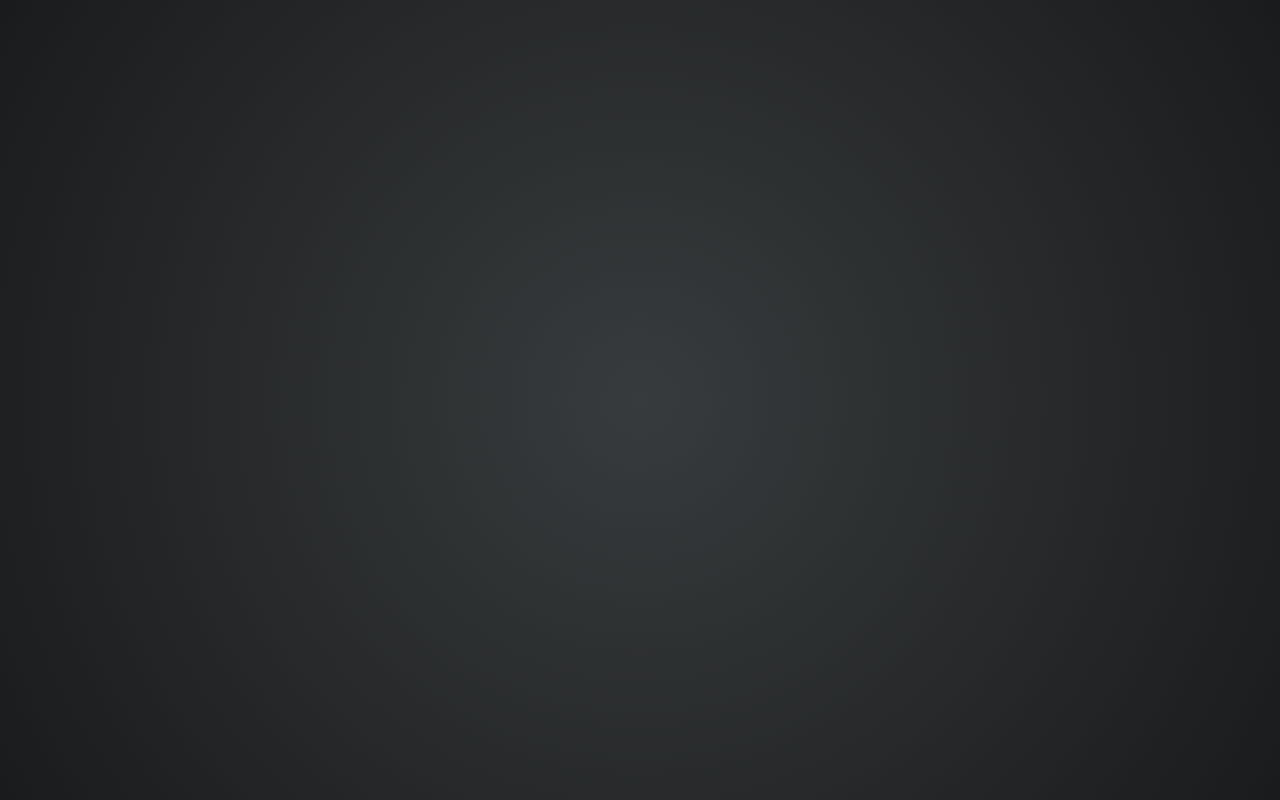
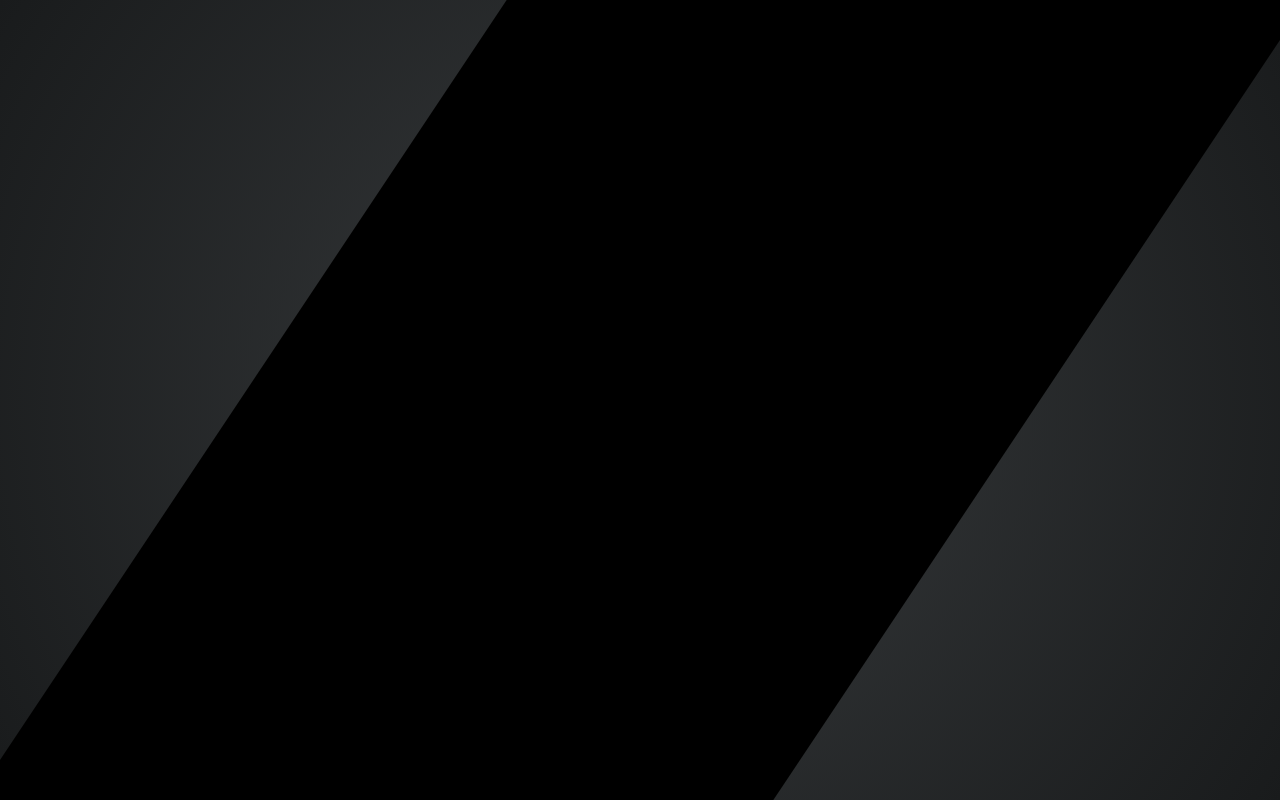
Before and after one commit to azrulsaleh/big2, a React (Vite) app: page / in a window 1280 px wide. Built offline with nearby package versions, Linux system fonts and the light colour scheme.

Commit message:
feat: added stripe to background

```diff
--- a/src/App.tsx
+++ b/src/App.tsx
@@ -1,5 +1,24 @@
 export default function App() {
-  return (
-    <div></div>
-  );
+	return (
+		<div>
+			<div className='
+				absolute
+				-z-10
+			'>
+				<svg
+					width="100vw"
+					height="100vh"
+					viewBox="0 0 100 100"
+				>
+					<polygon
+						points="100,-100 200,-100 0,200 -100,200"
+						fill="var(--color-a1)"
+						stroke="var(--color-a2)"
+						stroke-width="0.1"
+					/>
+				</svg>
+			</div>
+			<div className='relative' />
+		</div>
+	);
 }
--- a/src/index.css
+++ b/src/index.css
@@ -46,8 +46,10 @@
 	--color-r6: #fddcda;
 
 	/* naming it --background-image-* automatically create a bg-* utility */
-	--background-image-radial: radial-gradient(
+	--background-image-big2: radial-gradient(
 		circle,
+		/* var(--color-b2) 0%, */
+		/* var(--color-b4) 100% */
 		var(--color-n1) 0%,
 		var(--color-n0) 100%
 	);
@@ -59,12 +61,19 @@
 html,
 body,
 #root {
-@apply
-	m-0 p-0
-	w-full h-full overflow-hidden
-	font-sans
-	/* bg-no-repeat = prevent tile effect */
-	/* bg-cover = stretch to fit */
-	bg-radial bg-no-repeat bg-cover
+	@apply
+		m-0 p-0
+		w-full min-h-screen
+		/* uncomment if we want to disallow scrolling */
+		/* overflow-hidden */
+		font-sans
 	;
 }
+
+html {
+	@apply
+		/* bg-no-repeat = prevent tile effect */
+		/* bg-cover = stretch to fit */
+		bg-big2 bg-no-repeat bg-cover
+	;
+}
```
